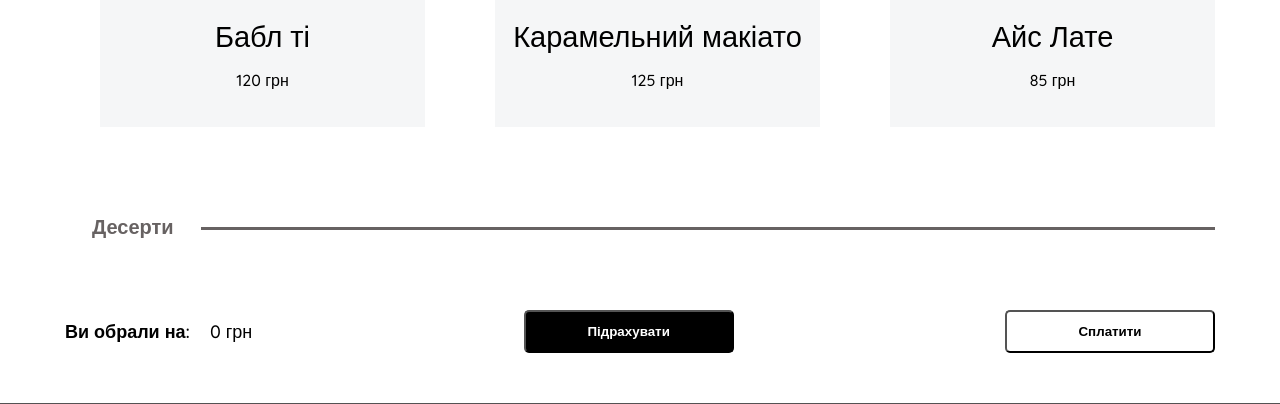
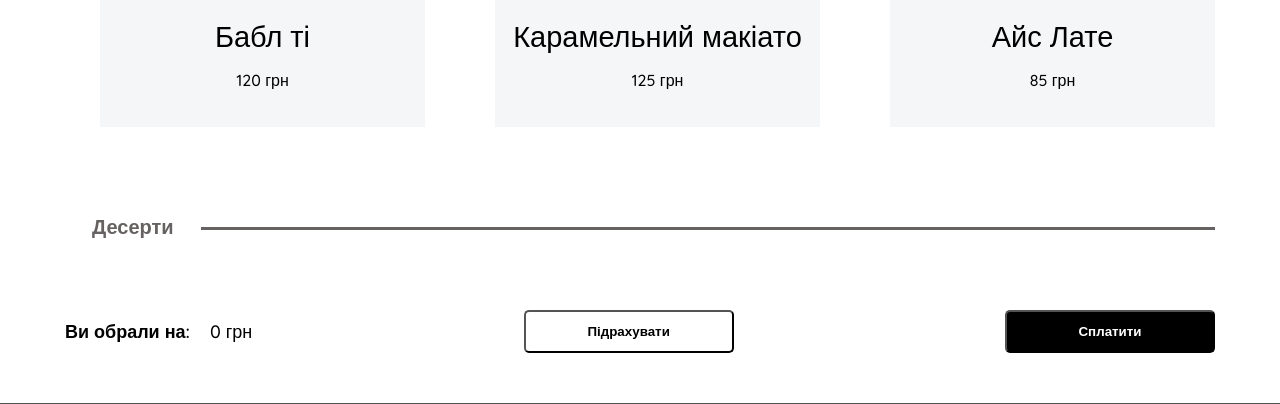
Before and after one commit to Roman15122022/practice__Romka, a plain HTML site: page index.html in a window 1280 px wide. Shown: the part 2486-2890 px from the top of the page. Drawn offline with Linux system fonts and the light colour scheme.

Commit message:
fix: colors btn

```diff
--- a/pay.css
+++ b/pay.css
@@ -29,6 +29,7 @@ body{
 form {
     background-color: #f9f9f9;
     padding: 20px;
+    border-radius: 10px;
     border-radius: 10px;
     max-width: 400px;
     width: 100%;
@@ -155,8 +156,8 @@ span{
     font-size: 16px;
 }
 #pay{
-    color: black;
-    background-color: white;
+    color: white;
+    background-color: black;
 }
 #pay:hover{
     color: white;
--- a/style.css
+++ b/style.css
@@ -483,10 +483,19 @@ span{
     font-size: 16px;
 }
 #pay{
+    color: white;
+    background-color: black;
+}
+#pay:hover{
     color: black;
     background-color: white;
 }
-#pay:hover{
+
+#cost{
+    color: black;
+    background-color: white;
+}
+#cost:hover{
     color: white;
     background-color: black;
 }
```
